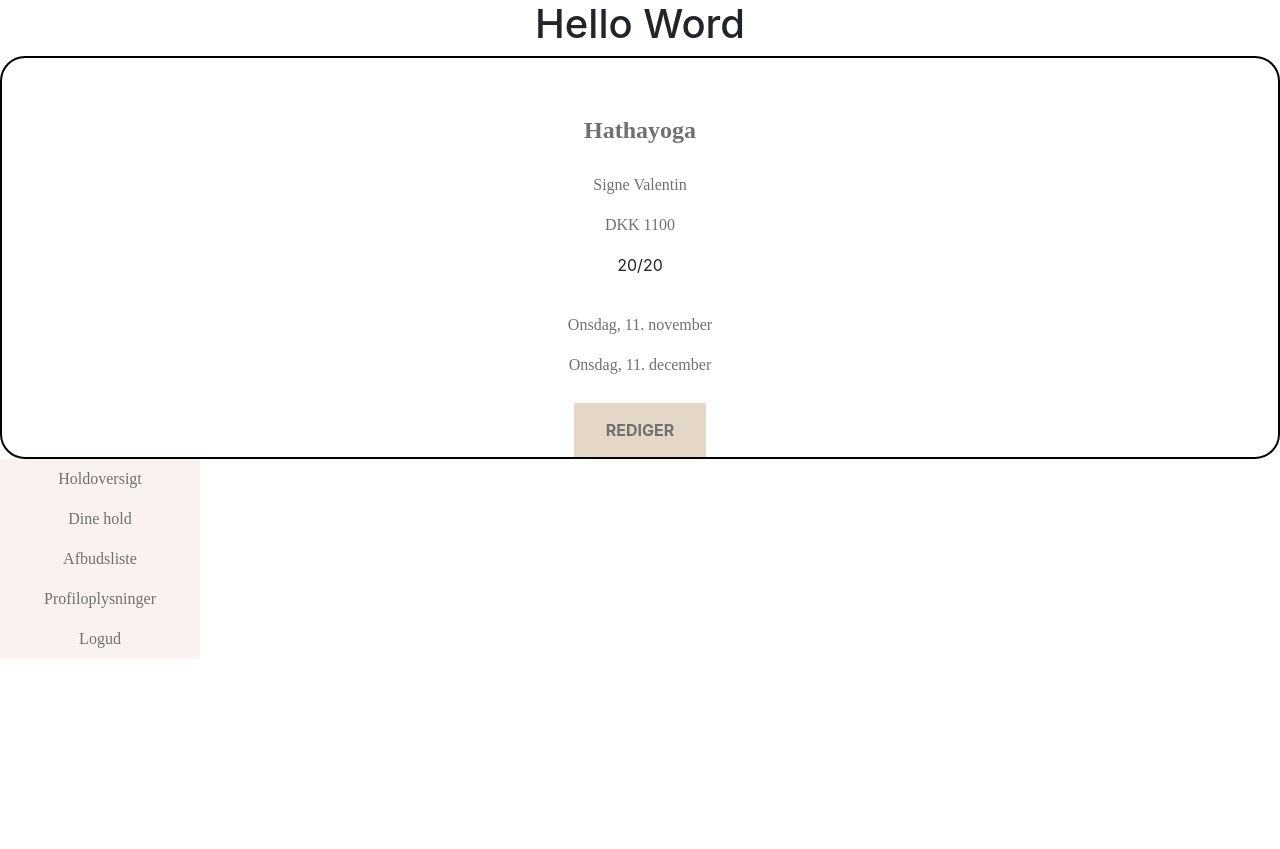
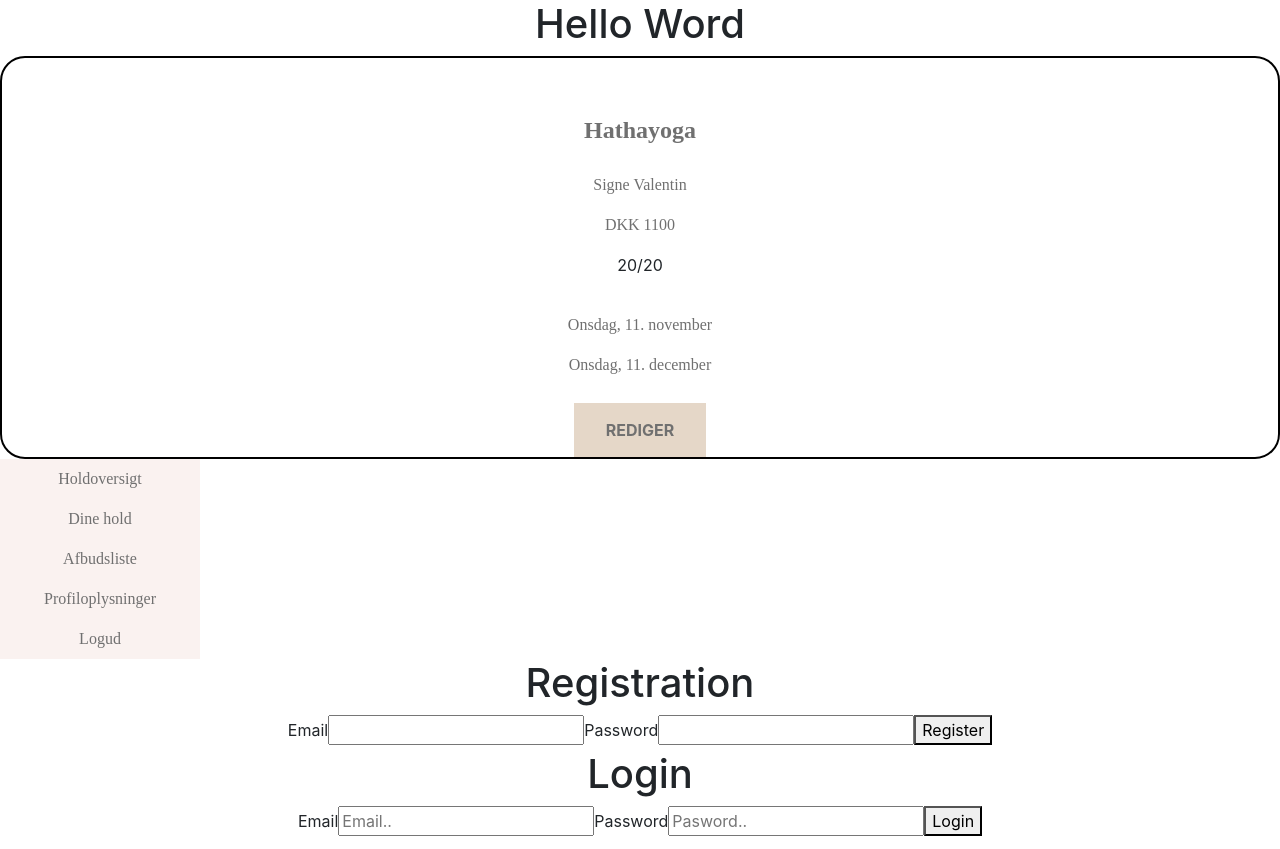
Before and after one commit to Lillefyren/BachelorProject, a React (Create React App) app in the folder client/: page / in a window 1280 px wide. Before the commit the page ends 800 px from the top, so only its background shows below. Built offline with nearby package versions, Linux system fonts and the light colour scheme.

Commit message:
user registration / login WIP

```diff
--- a/client/src/App.js
+++ b/client/src/App.js
@@ -2,6 +2,7 @@ import React from "react";
 import "./App.scss";
 import Cart from "./card.js";
 import Navigation from "./Navigation.js";
+import Registration from "./registration.js";
 
 function App() {
   return (
@@ -10,6 +11,7 @@ function App() {
         <h1>Hello Word</h1>
         <Cart />
         <Navigation />
+        <Registration />
       </div>
     </>
   );
--- a/client/src/registration.js
+++ b/client/src/registration.js
@@ -43,7 +43,7 @@ function Registration() {
     <>
       <div className="registration">
         <h1>Registration</h1>
-        <label>Username</label>
+        <label>Email</label>
         <input
           type="text"
           onChange={(e) => {
@@ -62,10 +62,10 @@ function Registration() {
 
       <div className="login">
         <h1>Login</h1>
-        <label>Username</label>
+        <label>Email</label>
         <input
           type="text"
-          placeholder="Username.."
+          placeholder="Email.."
           onChange={(e) => {
             setUsername(e.target.value);
           }}
@@ -85,3 +85,5 @@ function Registration() {
     </>
   );
 }
+
+export default Registration;
```
Also changed, not shown: 2 other files (tests, documents, lock files or other folders).
